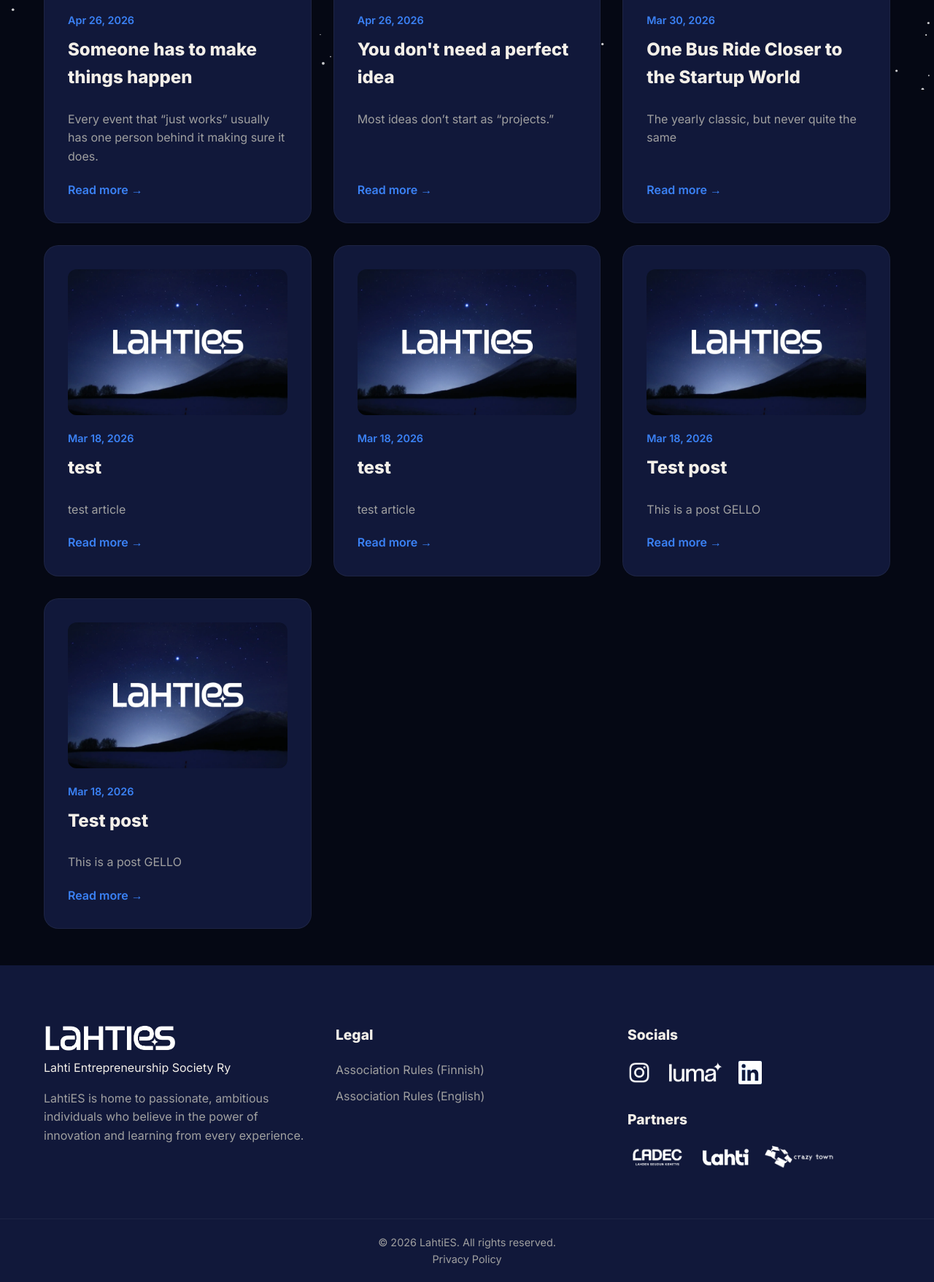
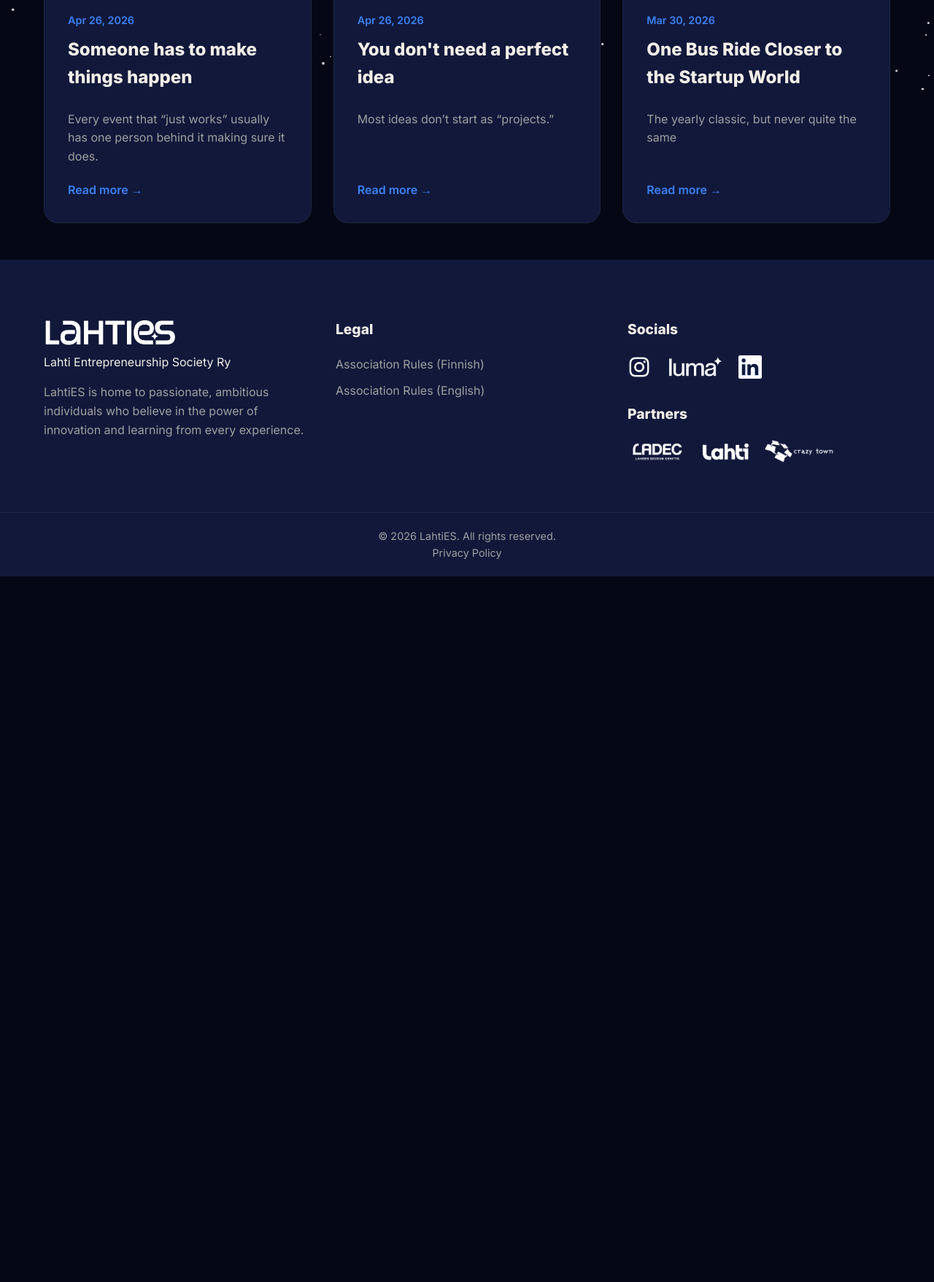
Before and after one commit to lahties/website, a Jekyll site: the page built from news.html, in a window 1280 px wide, cut to the strip 777-2534 px from the top of the page. Shown: the whole strip at 73% size. Built offline with Jekyll 4.4.1, drawn with Linux system fonts in a browser that asks for light colours; after the commit the page ends 1567 px from its top, so only the background shows below that.

```diff
--- a/_data/footer.yml
+++ b/_data/footer.yml
@@ -2,9 +2,9 @@ columns:
   - title: Legal
     links:
       - title: Association Rules (Finnish)
-        url: /legal
+        url: /assets/files/rules-finnish.pdf
       - title: Association Rules (English)
-        url: /legal
+        url: /assets/files/rules-english.pdf
 social:
   - platform: Instagram
     url: https://www.instagram.com/lahti_es/
@@ -12,3 +12,4 @@ social:
     url: https://luma.com/lahti_es
 legal:
   - title: Privacy Policy
+    url: /assets/files/privacy-policy.pdf
--- a/_posts/2026-03-18-test-post copy.md
+++ /dev/null
@@ -1,12 +0,0 @@
----
-layout: post
-title: Test post
-date: 2026-03-18T12:17:00.000+02:00
----
-This is a post GELLO
-
-**Brooo**
-
-fun
-
-> Lorem Ipsum
--- a/_posts/2026-03-18-test-post.md
+++ /dev/null
@@ -1,12 +0,0 @@
----
-layout: post
-title: Test post
-date: 2026-03-18T12:17:00.000+02:00
----
-This is a post GELLO
-
-**Brooo**
-
-fun
-
-> Lorem Ipsum
--- a/assets/css/style.css
+++ b/assets/css/style.css
@@ -119,7 +119,9 @@ ul {
     transition: transform var(--transition-speed) ease, box-shadow var(--transition-speed) ease, border-color var(--transition-speed) ease;
     display: inline-flex;
     gap: .2rem;
-    align-items: center;}
+    align-items: center;
+    cursor: pointer;
+}
 
 .btn-primary:hover {
     transform: translateY(-2px);
@@ -138,7 +140,9 @@ ul {
     transition: all var(--transition-speed) ease;
     display: inline-flex;
     gap: .2rem;
-    align-items: center;}
+    align-items: center;
+    cursor: pointer;
+}
 
 .btn-secondary:hover {
     border-color: var(--text-primary);
--- a/index.html
+++ b/index.html
@@ -53,7 +53,7 @@ title: Home
         <br>
         <div class="grid-3">
             {% for post in site.posts limit: 3 %}
-            <article class="card fade-in-on-scroll" style="display: flex; flex-direction: column;">
+            <article class="card fade-in-on-scroll" style="display: flex; flex-direction: column; cursor: pointer;" onclick="window.location.href='{{ post.url | relative_url }}'">
                 {% assign card_img = post.cover_image | default: "assets/images/placeholder.webp" %}
                 <img src="{{ card_img | relative_url }}" alt="{{ post.title }}" style="width: 100%; height: 200px; object-fit: cover; border-radius: 12px; margin-bottom: 20px;">
                 <span style="color: var(--accent-color); font-size: 0.9rem; font-weight: 600;">{{ post.date | date: "%b %-d, %Y" }}</span>
--- a/news.html
+++ b/news.html
@@ -15,7 +15,7 @@ title: News
     <div class="container">
         <div class="grid-3">
             {% for post in site.posts %}
-            <article class="card fade-in-on-scroll" style="display: flex; flex-direction: column;">
+            <article class="card fade-in-on-scroll" style="display: flex; flex-direction: column; cursor: pointer;" onclick="window.location.href='{{ post.url | relative_url }}'">
                 {% assign card_img = post.cover_image | default: "assets/images/placeholder.webp" %}
                 <img src="{{ card_img | relative_url }}" alt="{{ post.title }}" style="width: 100%; height: 200px; object-fit: cover; border-radius: 12px; margin-bottom: 20px;">
                 <span style="color: var(--accent-color); font-size: 0.9rem; font-weight: 600;">{{ post.date | date: "%b %-d, %Y" }}</span>
```
Also changed, not shown: _posts/2026-03-18-test copy.md (deleted, +0 -7 lines), _posts/2026-03-18-test.md (deleted, +0 -7 lines), 3 other files.
